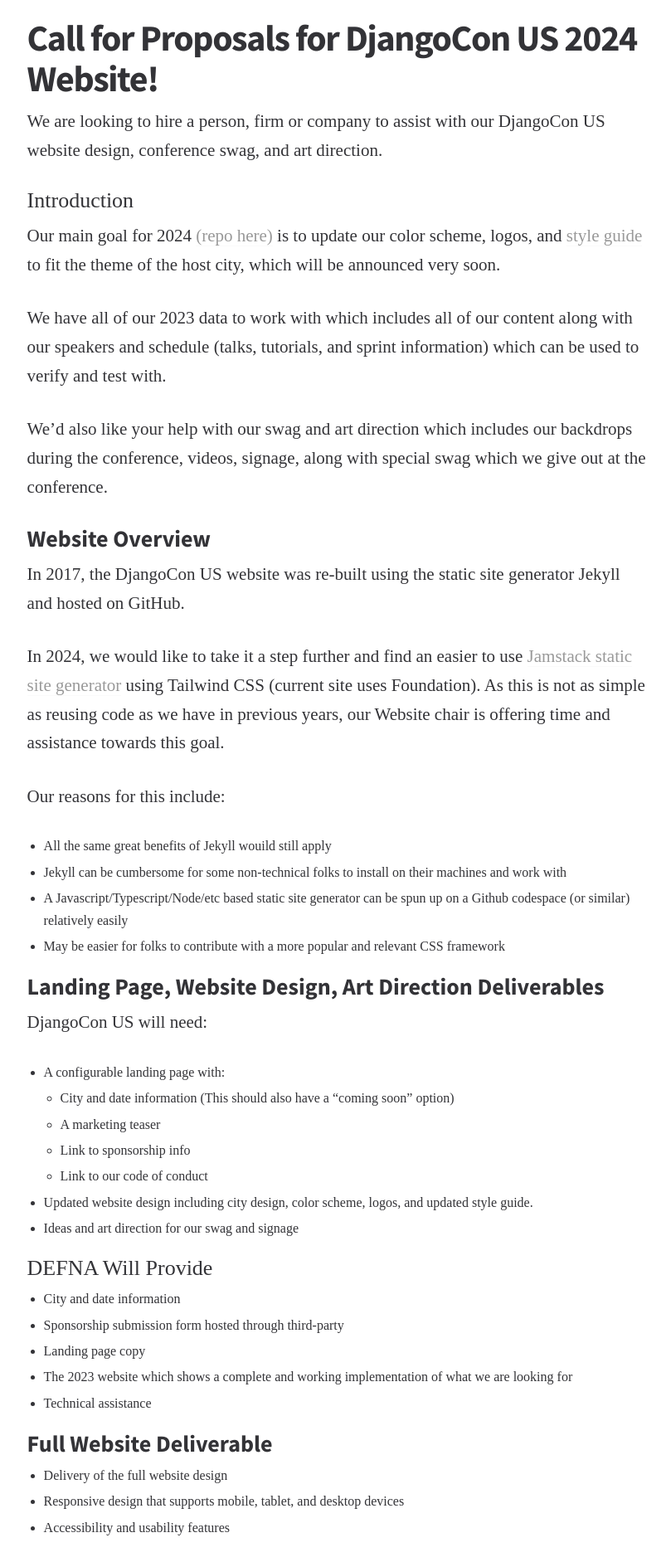
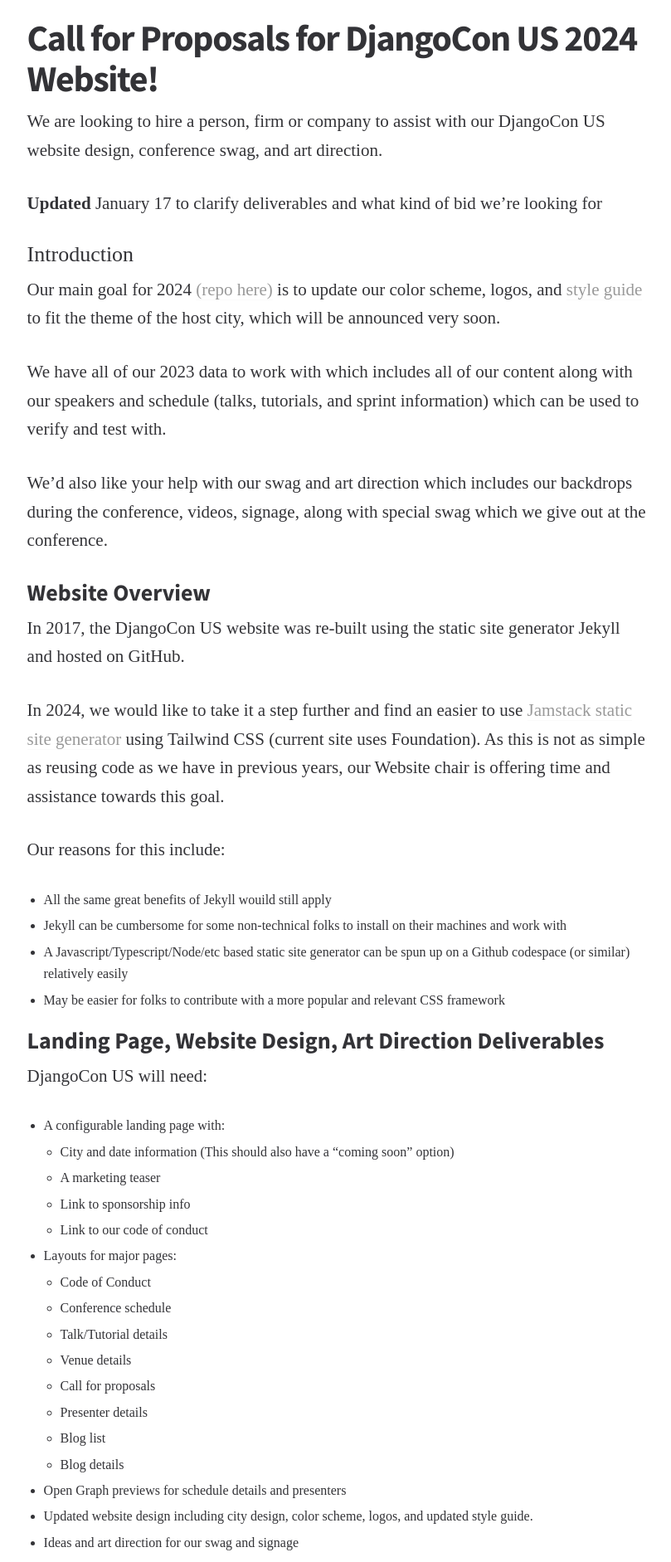
Before and after one commit to DEFNA/defna.org, a Jekyll site: the page built from _posts/2024-01-12-call-for-proposals-for-djangocon-us-2024-website.md, in a window 1280 px wide. Shown: the part 574-2457 px from the top of the page at 83% size, without its empty margins (233-1042 px from the left). Built offline with Jekyll 4.4.1, drawn with Linux system fonts in a browser that asks for light colours; some web fonts are replaced; some of the changed text lies outside the part shown.

Commit message:
Update CFP to clarify a couple of details (#59)
* Update CFP to clarify a couple of details

- Looking for a full bid rather than an hourly rate
- Include a working code base as a goal but not a hard requirement
  in the deliverables

Thanks to @Scotchester for the feedback!

* spell out the layouts we're looking for under the deliverables section

* adjust deliverables list

Co-authored-by: Scott Cranfill <scott@scottcranfill.com>

---------

Co-authored-by: Scott Cranfill <scott@scottcranfill.com>

```diff
--- a/_posts/2024-01-12-call-for-proposals-for-djangocon-us-2024-website.md
+++ b/_posts/2024-01-12-call-for-proposals-for-djangocon-us-2024-website.md
@@ -14,6 +14,8 @@
 ---
 
 We are looking to hire a person, firm or company to assist with our DjangoCon US website design, conference swag, and art direction.
+
+**Updated** January 17 to clarify deliverables and what kind of bid we're looking for
 
 ### Introduction
 
@@ -46,6 +48,16 @@
 	* A marketing teaser
 	* Link to sponsorship info
 	* Link to our code of conduct
+* Layouts for major pages:
+	* Code of Conduct
+	* Conference schedule
+	* Talk/Tutorial details
+	* Venue details
+	* Call for proposals
+	* Presenter details
+	* Blog list
+	* Blog details
+* Open Graph previews for schedule details and presenters
 * Updated website design including city design, color scheme, logos, and updated style guide.
 * Ideas and art direction for our swag and signage
 
@@ -54,12 +66,12 @@
 * City and date information
 * Sponsorship submission form hosted through third-party
 * Landing page copy
-* The 2023 website which shows a complete and working implementation of what we are looking for
+* The [2023 website](https://github.com/djangocon/2023.djangocon.us/) which shows a complete and working implementation of what we are looking for
 * Technical assistance
 
 ## Full Website Deliverable
 
-* Delivery of the full website design
+* Delivery of the full website design and ideally a starter code base including layouts for the pages listed in the deliverables section
 * Responsive design that supports mobile, tablet, and desktop devices
 * Accessibility and usability features
 
@@ -80,6 +92,6 @@
 
 ## Submission Instructions
 
-Please provide an electronic copy of your submission to our email address [hello@defna.org](mailto:hello@defna.org). You can also email any questions that you have to our email address.
+Please provide an electronic copy of your submission to our email address [hello@defna.org](mailto:hello@defna.org). We are looking for a fixed bid for the entire project rather than an hourly rate. You can also email any questions that you have to our email address.
 
 We look forward to hearing from you!
```
